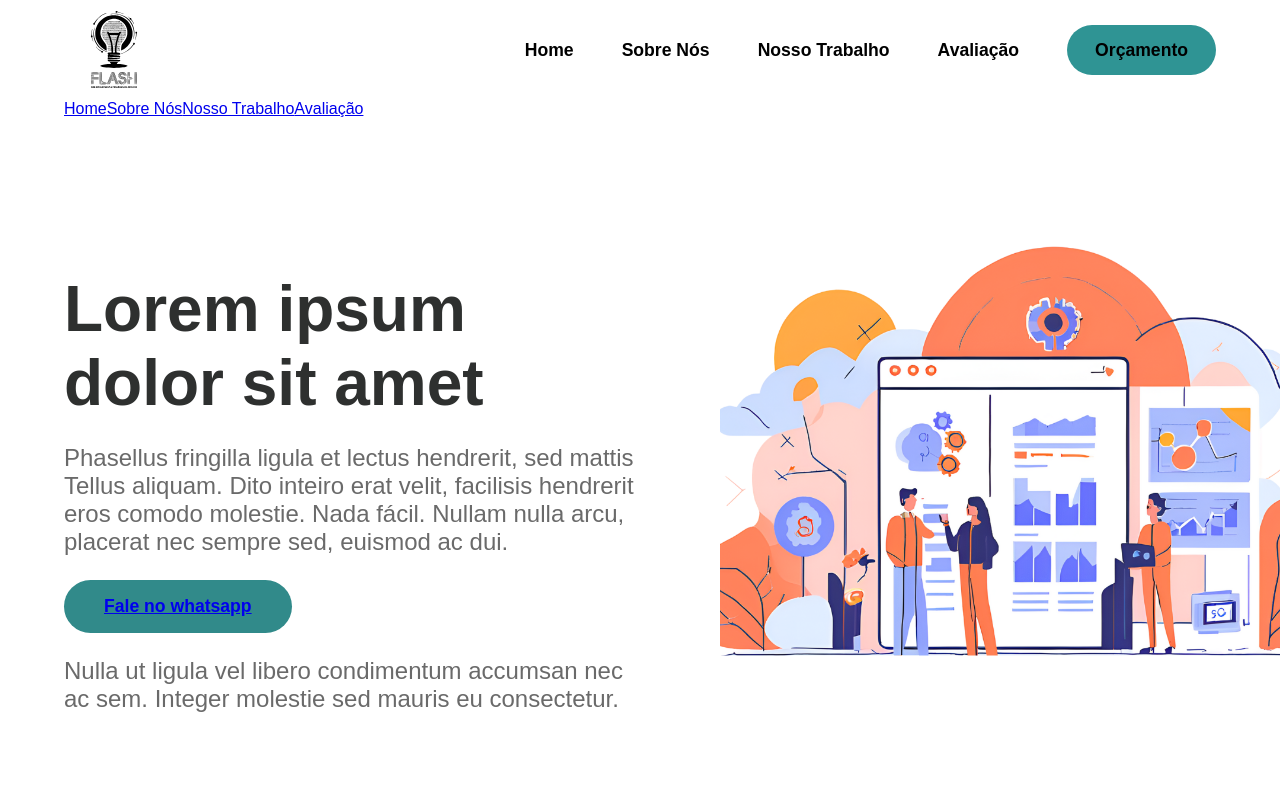
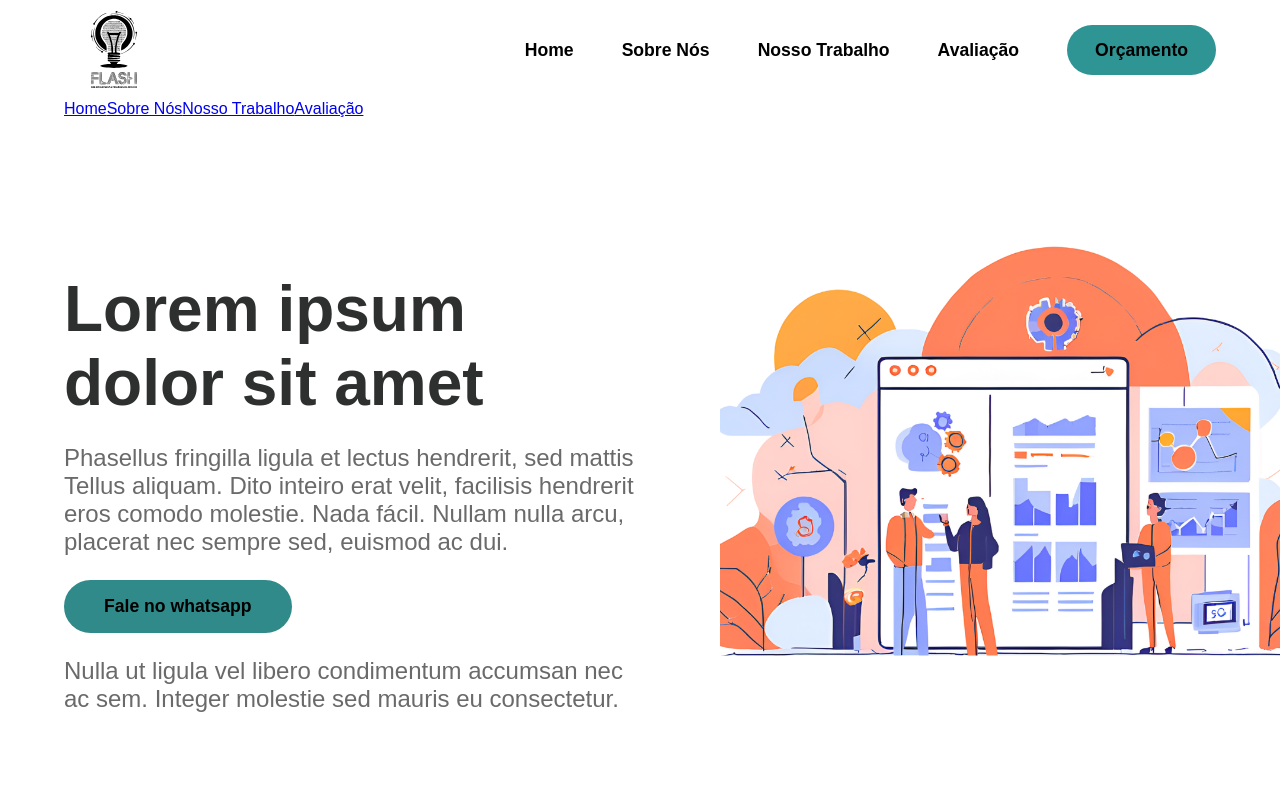
Before and after one commit to ramirescorreia/flashsolucoestech_landpage, an Angular app: page / in a window 1280 px wide. Shown: the top 800 px of the page. Built offline with nearby package versions, Linux system fonts and the light colour scheme.

Commit message:
correção de css de link

```diff
--- a/src/app/content/content.component.css
+++ b/src/app/content/content.component.css
@@ -31,6 +31,12 @@
     justify-content: center;
     align-items: flex-start;
 }
+
+.secondary-button a {
+    color: black;
+    text-decoration: none;
+}
+
 
 @media screen and (max-width: 950px) {
     .home-banner-container {
```
